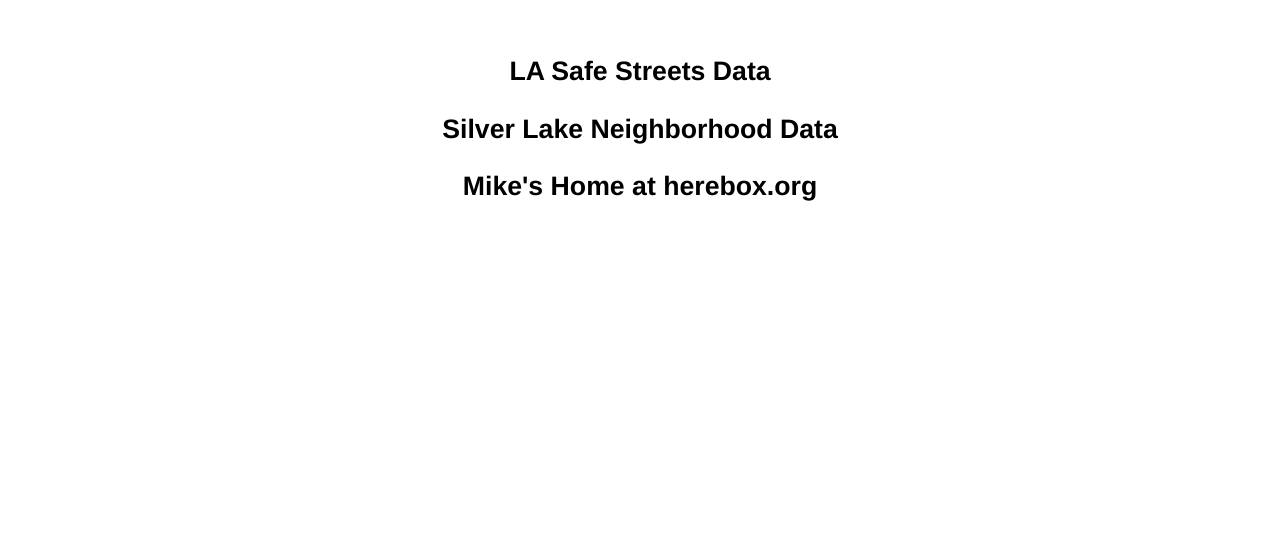
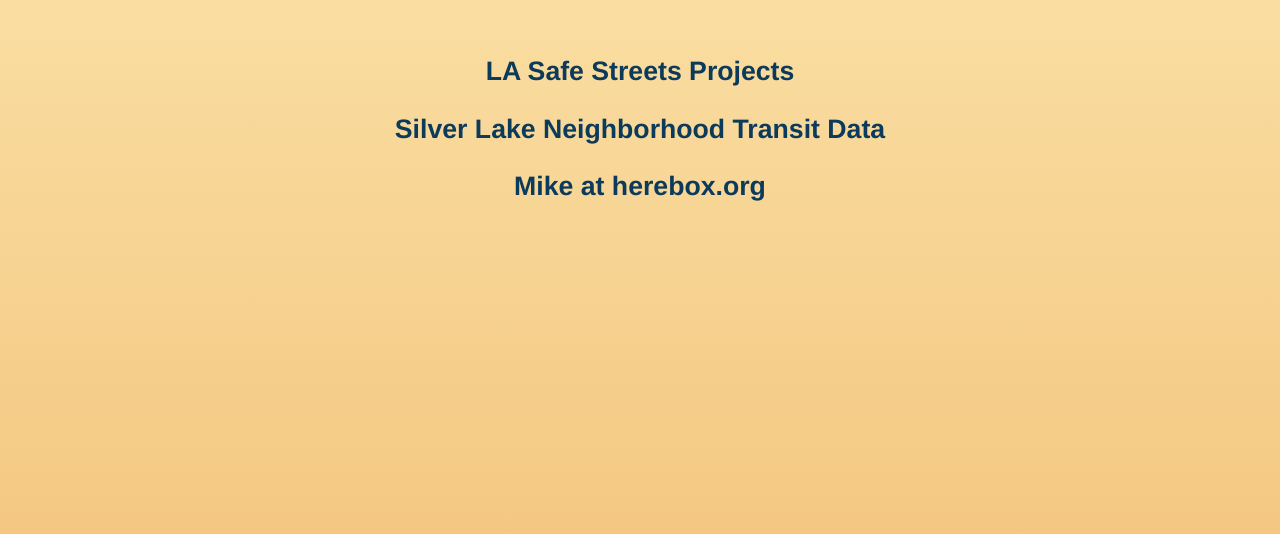
Before and after one commit to here/also.here, a plain HTML site: page docs/index.html in a window 1280 px wide. Shown: the part 104-638 px from the top of the page. Drawn offline with Linux system fonts and the light colour scheme.

Commit message:
Root page: new labels, ocean blue on sunset gold gradient
Co-Authored-By: Claude Opus 5.5 <noreply@anthropic.com>

```diff
--- a/docs/index.html
+++ b/docs/index.html
@@ -1,6 +1,6 @@
-<style>ul{list-style:none;padding:0;margin:20vh 0 0;text-align:center;font:bold 20pt Helvetica,Arial,sans-serif}li{margin:0 0 1em}a{color:inherit;text-decoration:none}a:hover{font-style:italic;text-decoration:underline dotted}</style>
+<style>html{min-height:100%;background:linear-gradient(#fbe2a8,#f2c178)}ul{list-style:none;padding:0;margin:20vh 0 0;text-align:center;font:bold 20pt Helvetica,Arial,sans-serif;color:#0b3a5b}li{margin:0 0 1em}a{color:inherit;text-decoration:none}a:hover{font-style:italic;text-decoration:underline dotted}</style>
 <ul>
-<li><a href="https://also.here/lax">LA Safe Streets Data</a></li>
-<li><a href="https://also.here/slnc">Silver Lake Neighborhood Data</a></li>
-<li><a href="https://herebox.org">Mike's Home at herebox.org</a></li>
+<li><a href="https://also.here/lax">LA Safe Streets Projects</a></li>
+<li><a href="https://also.here/slnc">Silver Lake Neighborhood Transit Data</a></li>
+<li><a href="https://herebox.org">Mike at herebox.org</a></li>
 </ul>
```
